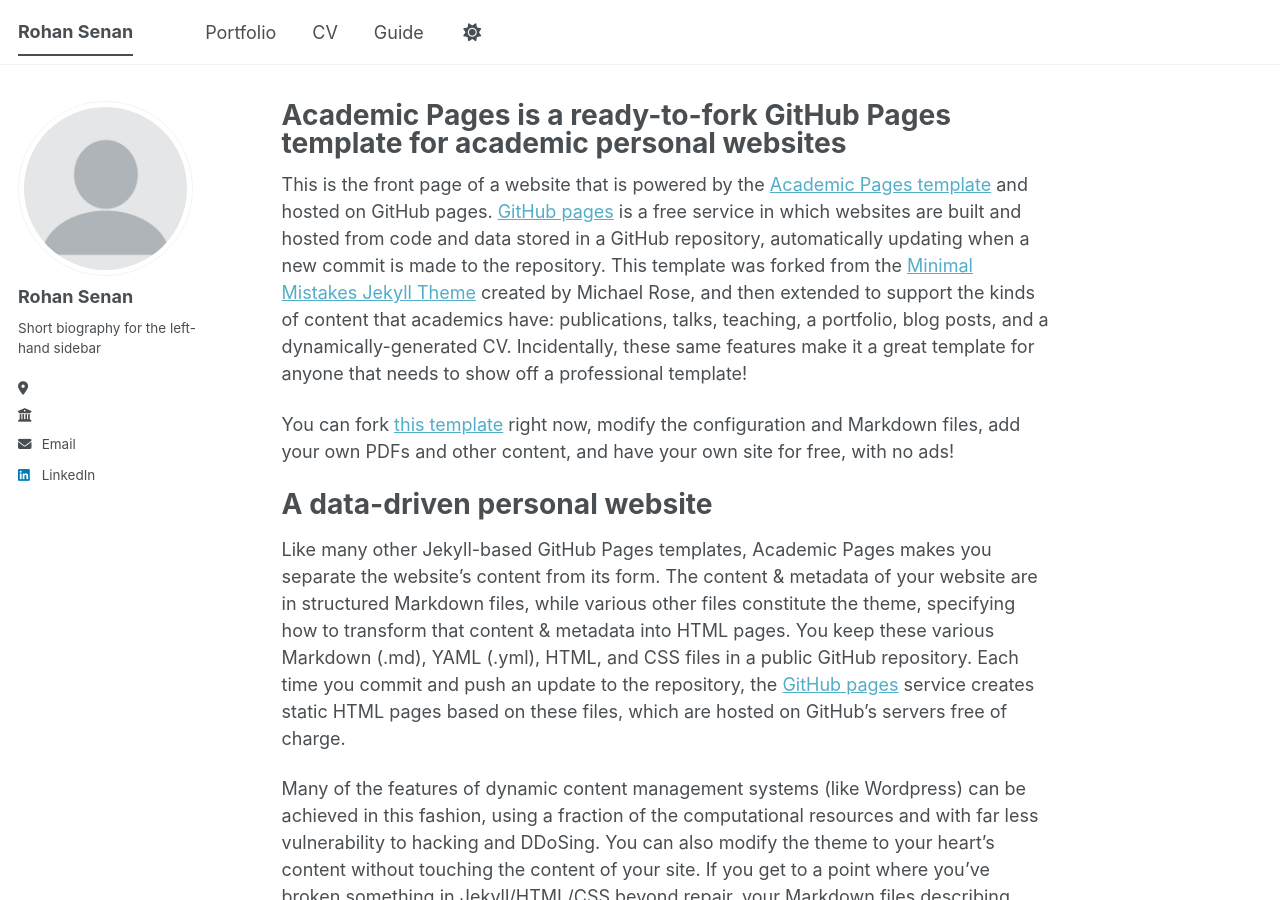
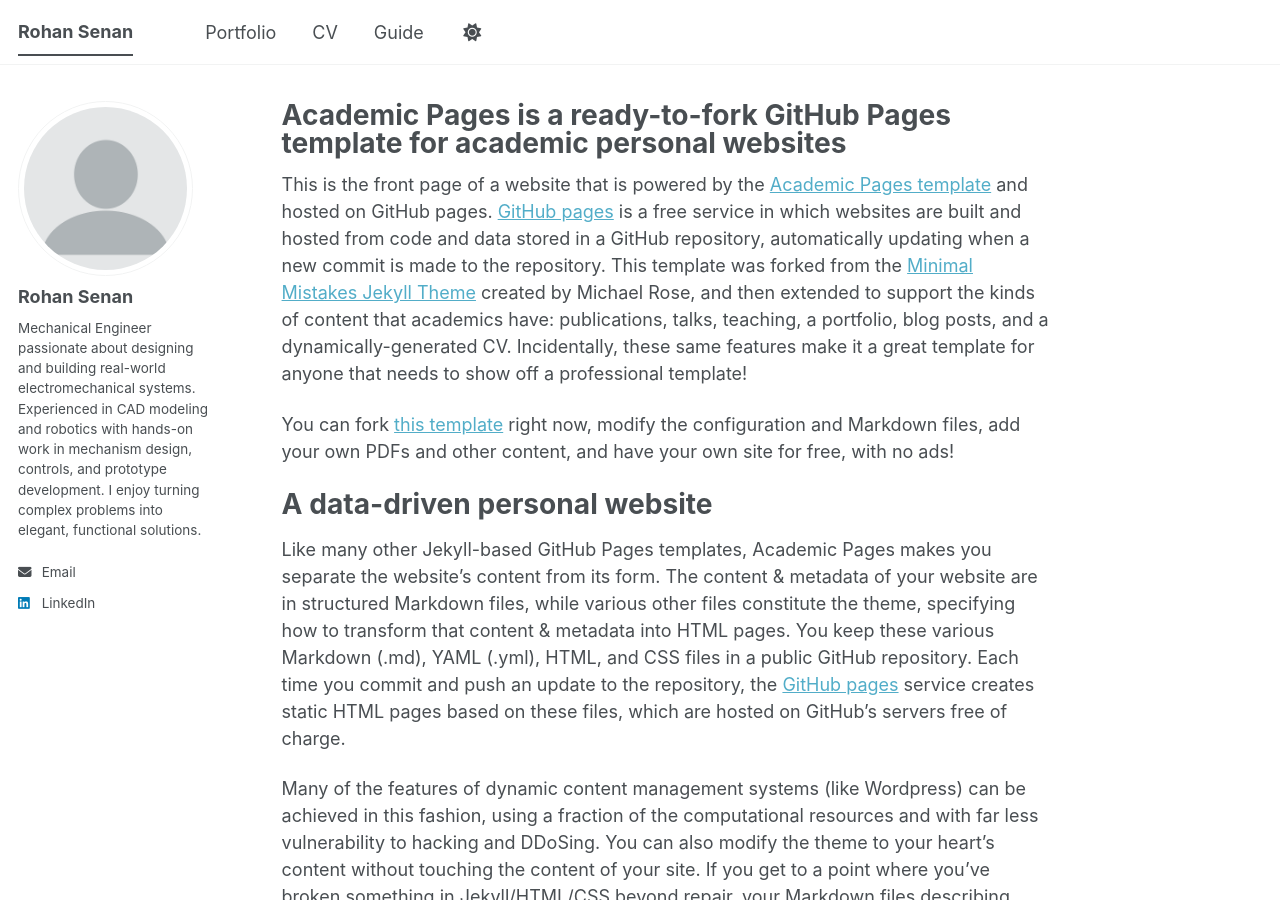
Before and after one commit to rohansenan/rohansenan.github.io, a Jekyll site: the page built from _pages/about.md, in a window 1280 px wide and 900 px high. Built offline with Jekyll 4.4.1, drawn with Linux system fonts in a browser that asks for light colours; a script bundle is joined from its source files by our own code; library files that are not in the unit come from our copies.

```diff
--- a/_config.yml
+++ b/_config.yml
@@ -26,9 +26,9 @@ author:
   avatar           : "profile.png"
   name             : "Rohan Senan"
   pronouns         : # example: "she/her"
-  bio              : "Short biography for the left-hand sidebar"
-  location         : ""
-  employer         : ""
+  bio              : "Mechanical Engineer passionate about designing and building real-world electromechanical systems. Experienced in CAD modeling and robotics with hands-on work in mechanism design, controls, and prototype development. I enjoy turning complex problems into elegant, functional solutions."
+  location         : #""
+  employer         : #""
   uri              : # URL
   email            : "rohansenan@gmail.com"
 
@@ -66,7 +66,7 @@ author:
   keybase          : # Username
   instagram        : # Username
   lastfm           : # Username
-  linkedin         : "rohansenan"# Username
+  linkedin         : "rohan-senan"# Username
   mastodon         : # URL
   medium           : # URL
   pinterest        : # Username
```
